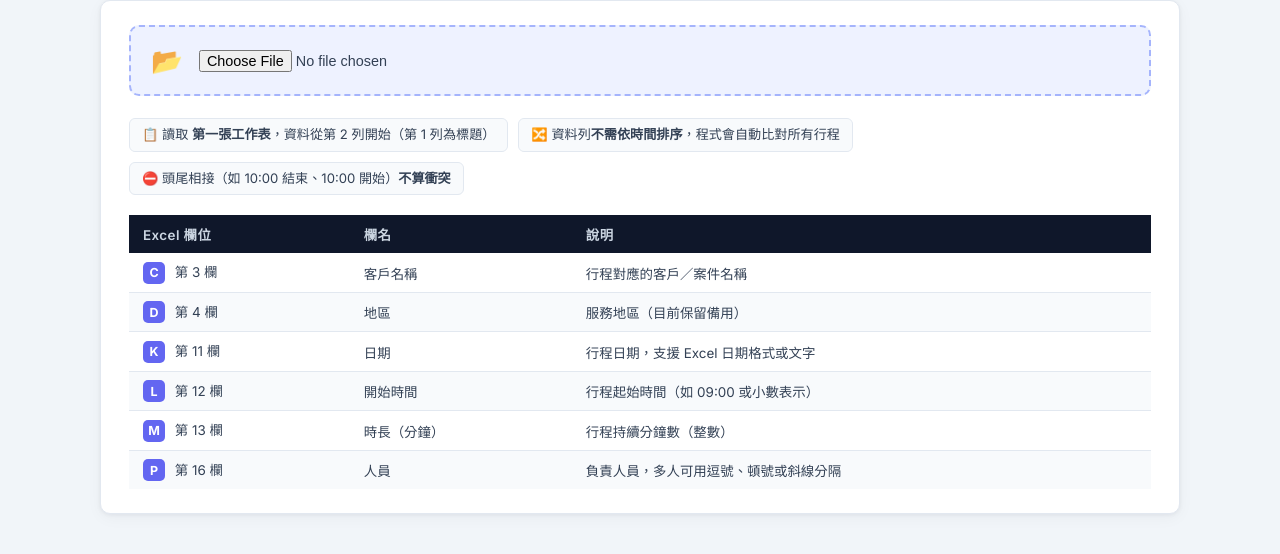
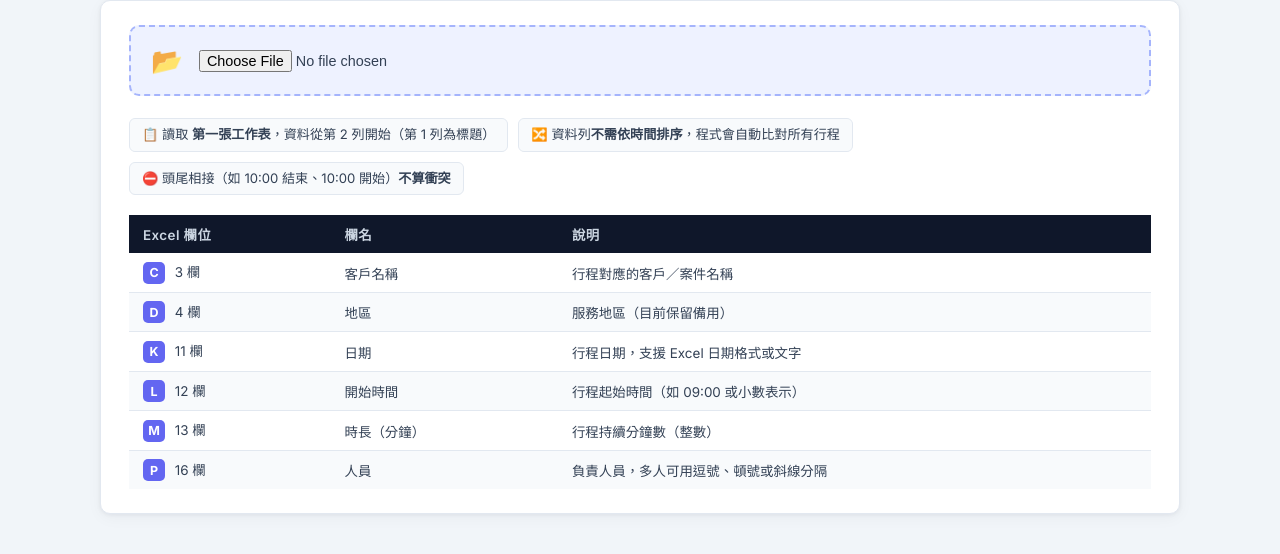
Before and after one commit to icps0610/anna, a plain HTML site: page index.html in a window 1280 px wide. Shown: the part 82-636 px from the top of the page. Drawn offline with Linux system fonts and the light colour scheme.

Commit message:
2026-03-16-10:06:05

```diff
--- a/index.html
+++ b/index.html
@@ -519,32 +519,32 @@
                 </thead>
                 <tbody>
                     <tr>
-                        <td><span class="col-badge">C</span> 第 3 欄</td>
+                        <td><span class="col-badge">C</span> 3 欄</td>
                         <td>客戶名稱</td>
                         <td>行程對應的客戶／案件名稱</td>
                     </tr>
                     <tr>
-                        <td><span class="col-badge">D</span> 第 4 欄</td>
+                        <td><span class="col-badge">D</span> 4 欄</td>
                         <td>地區</td>
                         <td>服務地區（目前保留備用）</td>
                     </tr>
                     <tr>
-                        <td><span class="col-badge">K</span> 第 11 欄</td>
+                        <td><span class="col-badge">K</span> 11 欄</td>
                         <td>日期</td>
                         <td>行程日期，支援 Excel 日期格式或文字</td>
                     </tr>
                     <tr>
-                        <td><span class="col-badge">L</span> 第 12 欄</td>
+                        <td><span class="col-badge">L</span> 12 欄</td>
                         <td>開始時間</td>
                         <td>行程起始時間（如 09:00 或小數表示）</td>
                     </tr>
                     <tr>
-                        <td><span class="col-badge">M</span> 第 13 欄</td>
+                        <td><span class="col-badge">M</span> 13 欄</td>
                         <td>時長（分鐘）</td>
                         <td>行程持續分鐘數（整數）</td>
                     </tr>
                     <tr>
-                        <td><span class="col-badge">P</span> 第 16 欄</td>
+                        <td><span class="col-badge">P</span> 16 欄</td>
                         <td>人員</td>
                         <td>負責人員，多人可用逗號、頓號或斜線分隔</td>
                     </tr>
```
